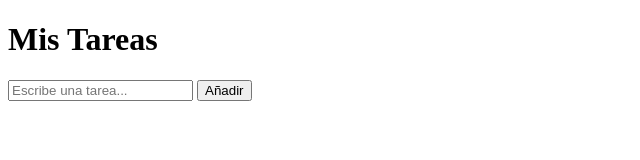
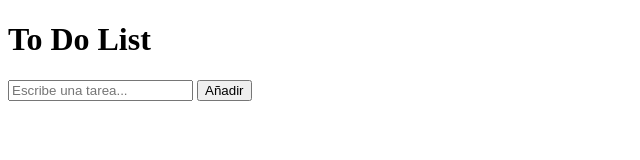
Before and after one commit to rayosnow/TDL-App, a plain HTML site: page index.html in a window 1280 px wide. Shown: the whole page, without its empty margins (0-640 px from the left). Drawn offline with Linux system fonts and the light colour scheme.

Commit message:
index.html

```diff
--- a/index.html
+++ b/index.html
@@ -14,7 +14,7 @@
 </head>
 <body>
   <div class="container">
-    <h1>Mis Tareas</h1>
+    <h1>To Do List</h1>
     <div class="input-group">
       <input type="text" id="nuevaTarea" placeholder="Escribe una tarea...">
       <button onclick="agregarTarea()">Añadir</button>
```
